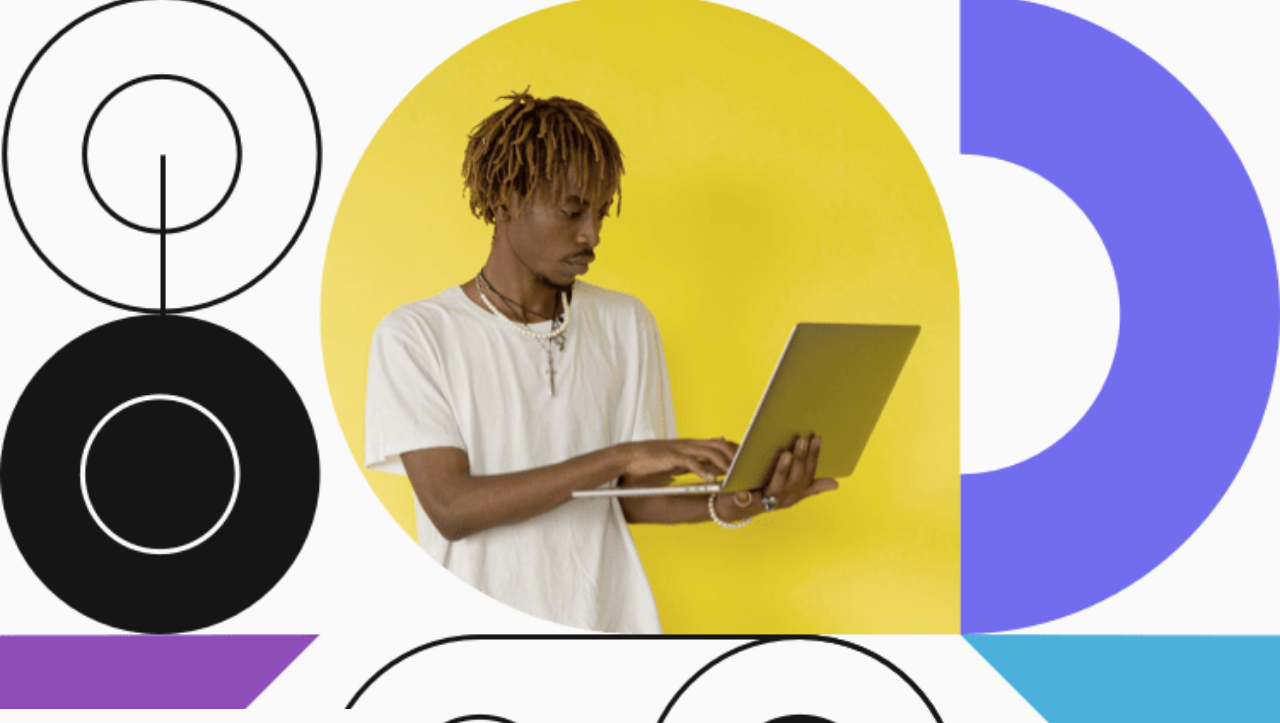
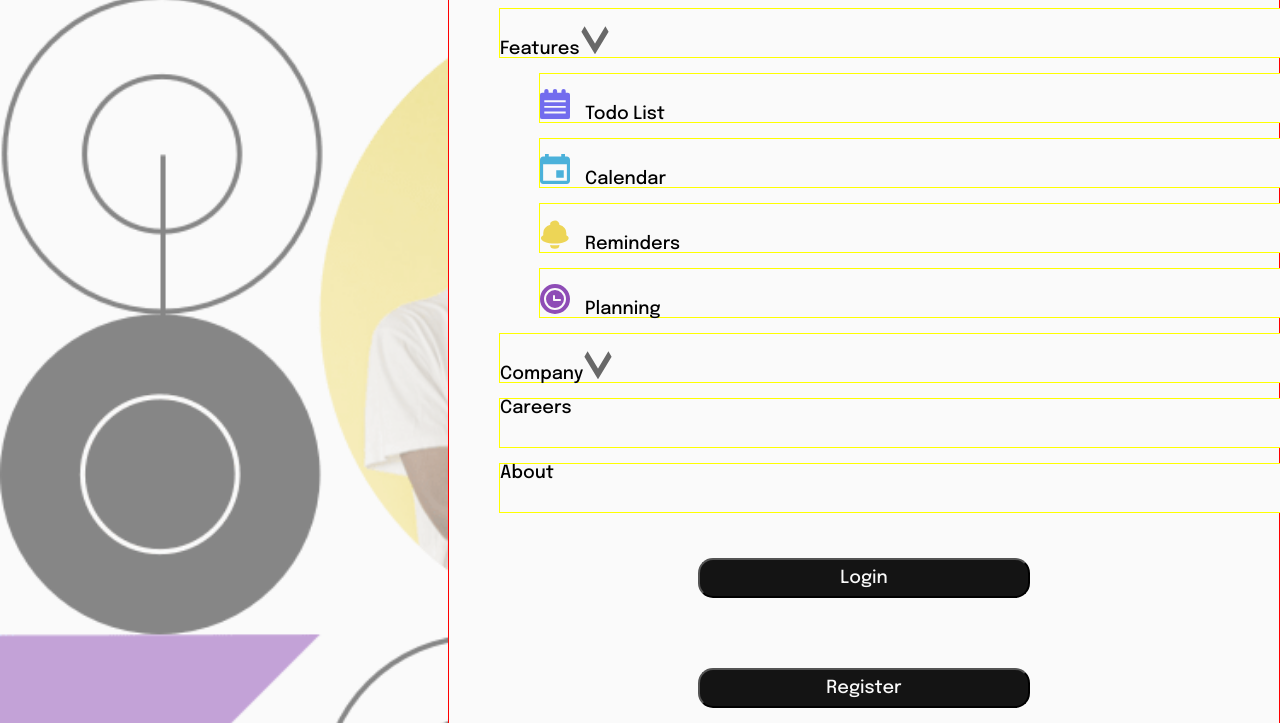
Before and after one commit to Yoryao/dropdownMenuesFEM, a plain HTML site: page index.html in a window 1280 px wide. Shown: the part 53-776 px from the top of the page. Drawn offline with Linux system fonts and the light colour scheme.

Commit message:
working on deploying menues

```diff
--- a/app.js
+++ b/app.js
@@ -1 +1,19 @@
-console.log("app Working")
+console.log("app Working ???");
+
+// function hideMenu(id) {
+//     console.log("arrow clicked!")
+//     console.log(id)
+
+//     menu = document.getElementById(id);
+//     menu.classList.toogle("hideMenu")
+// }
+
+function showMenu(id) {
+    let menu = document.getElementById(id);
+    menu.classList.add("hideMenu");
+}
+
+function hideMenu(id) {
+    let menu = document.getElementById(id);
+    menu.classList.remove("hideMenu");
+}
--- a/index.html
+++ b/index.html
@@ -32,10 +32,11 @@
     </style>
   </head>
   <body>
+    <main class="modalMode">
     <header class="mainHeader">
         <img src="./images/logo.svg" alt="logo image" class="logo" />
       <navbar class="menu">
-        <img src="./images/icon-menu.svg" alt="menu icon">
+        <img src="./images/icon-menu.svg" alt="menu icon" onclick="showMenu('sideMenuContainer')">
         <!-- <ul>
           <li>Features</li>
           <li>Company</li>
@@ -46,6 +47,10 @@
         </ul> -->
       </navbar>
     </header>
+
+
+
+
     <img
       src="./images/image-hero-mobile.png"
       alt="hero image"
@@ -63,12 +68,79 @@
       <img class="clientLogo" src="./images/client-meet.svg" alt="meet logo" />
       <img class="clientLogo" src="./images/client-maker.svg" alt="maker logo" />
     </footer>
+  </main>
 
-    <footer class="attribution">
+
+
+
+
+<div class="sideMenuContainer hideMenu" id="sideMenuContainer">
+  <div class="sideMenu">
+    <img src="./images/icon-close-menu.svg" alt="menu icon" onclick="hideMenu('sideMenuContainer')">
+        <ul>
+          <li>Features<img onclick="hideMenu('featuresMenuId')" src="./images/icon-arrow-down.svg" alt="arrow down"></li>
+            <ul class="featuresMenu" id="featuresMenuId">
+              <li><img src="./images/icon-todo.svg" alt="notes icon" >Todo List</li>
+              <li><img src="./images/icon-calendar.svg" alt="calendar icon">Calendar</li>
+              <li><img src="./images/icon-reminders.svg" alt="bell icon">Reminders</li>
+              <li><img src="./images/icon-planning.svg" alt="clock icon">Planning</li>
+            </ul>
+
+
+
+
+
+
+
+
+
+
+          <li>Company<img src="./images/icon-arrow-down.svg" alt="arrow down"></li>
+          <li>Careers</li>
+          <li>About</li>
+        </ul>
+
+      <button class="btn" onclick="hideMenu()" >Login</button>
+      <button class="btn">Register</button>
+
+  </div>
+</div>
+
+
+
+
+
+
+
+
+
+
+
+
+
+
+
+
+
+
+
+
+
+
+
+
+
+
+
+
+
+
+
+    <!-- <footer class="attribution">
       Challenge by
       <a href="https://www.frontendmentor.io?ref=challenge" target="_blank"
         >Frontend Mentor</a
       >. Coded by <a href="#">Your Name Here</a>.
-    </footer>
+    </footer> -->
   </body>
 </html>
--- a/sass/style.scss
+++ b/sass/style.scss
@@ -1,7 +1,7 @@
 @use "library";
 
 * {
-    font-family: 'Epilogue', sans-serif;
+  font-family: "Epilogue", sans-serif;
   font-size: 18px;
   box-sizing: border-box;
   margin: 0;
@@ -9,9 +9,8 @@
 }
 
 .mainHeader {
-
   display: flex;
-    padding: 10px 10px ;
+  padding: 10px 10px;
   justify-content: space-between;
   align-items: center;
 }
@@ -56,7 +55,6 @@
     width: 20%;
     height: 20px;
   }
-
 }
 
 .attribution {
@@ -65,3 +63,59 @@
   bottom: 0;
   font-size: 8px;
 }
+
+.sideMenuContainer {
+  display: flex;
+  width: 65%;
+  position: absolute;
+  top: 0px;
+  right: -100%;
+  //right: 0;
+
+    .sideMenu {
+      width: 100%;
+      height: 100%;
+        border: 1px solid red;
+        display: flex;
+        flex-direction: column;
+
+        img {
+            display: inlki;
+            height: 30px;
+            width: 30px;
+            margin-top: 15px;
+            margin-right: 15px;
+        }
+
+        ul {
+            li {
+              margin-left:0 ;
+              width: 100%;
+              border: 1px solid yellow;
+              list-style: none;
+              height: 50px;
+              margin: 15px 10px 15px 10px;
+
+
+            }
+
+
+        }
+
+    }
+
+
+
+
+
+
+}
+
+
+.modalMode{
+    opacity: .5;
+}
+
+.hideMenu {
+        right: 0;
+}
```
Also changed, not shown: css/style.css, 1 other file. Lines whose indentation alone changed are shown as unchanged.
